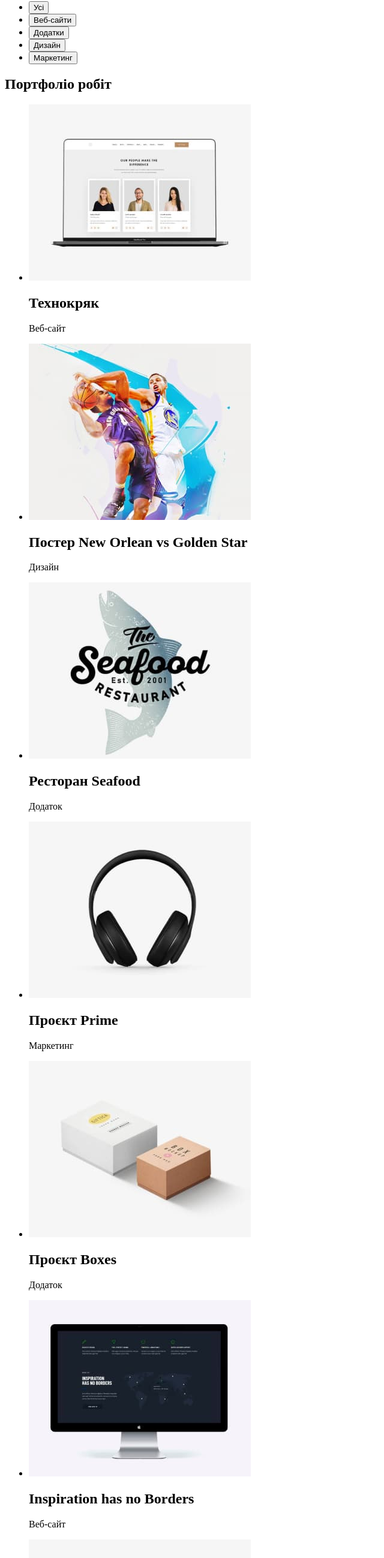
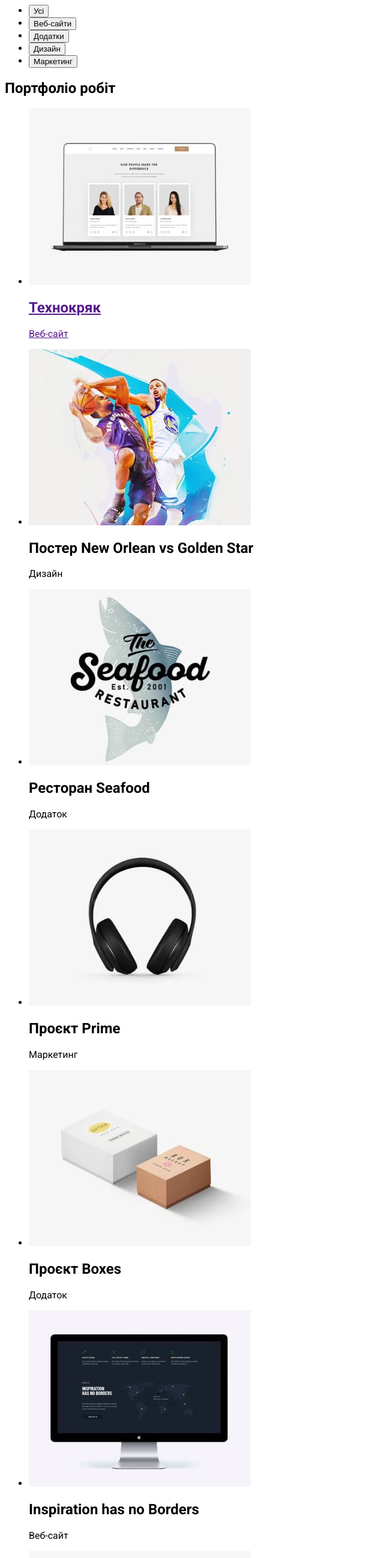
Before and after one commit to Milka4eva/goit-markup-hw-02, a plain HTML site: page portfolio.html in a window 1280 px wide. Shown: the part 162-2760 px from the top of the page at 60% size, without its empty margins (0-640 px from the left). Drawn offline with Linux system fonts and the light colour scheme.

Commit message:
Added links to portfolio elements

```diff
--- a/css/styles.css
+++ b/css/styles.css
@@ -0,0 +1,3 @@
+body {
+    font-family: "Roboto", sans-serif;
+}
--- a/portfolio.html
+++ b/portfolio.html
@@ -4,6 +4,9 @@
     <meta charset="UTF-8">
     <meta name="viewport" content="width=device-width, initial-scale=1.0">
     <link rel="stylesheet" href="css/styles.css">
+    <link rel="preconnect" href="https://fonts.googleapis.com">
+<link rel="preconnect" href="https://fonts.gstatic.com" crossorigin>
+<link href="https://fonts.googleapis.com/css2?family=Raleway:wght@700&family=Roboto:wght@400;500;700;900&display=swap" rel="stylesheet">
     <title>Портфоліо</title>
 </head>
 <body>
@@ -38,50 +41,59 @@
         <section>
             <h1>Портфоліо робіт</h1>
             <ul>
-                <li>
+                <li><a href="">
                     <img src="./images/portfolio01.jpg" width="370" height="294" alt="Технокряк">
                     <h2>Технокряк</h2>
                     <p>Веб-сайт</p>
+                    </a>
                 </li>
-                <li>
+                <li><a href=""></a>
                     <img src="./images/portfolio02.jpg" width="370" height="294" alt="Постер New Orlean vs Golden Star">
                     <h2>Постер New Orlean vs Golden Star</h2>
                     <p>Дизайн</p>
+                    </a>
                 </li>
-                <li>
+                <li><a href=""></a>
                     <img src="./images/portfolio03.jpg" width="370" height="294" alt="Ресторан Seafood">
                     <h2>Ресторан Seafood</h2>
                     <p>Додаток</p>
+                    </a>
                 </li>
-                <li>
+                <li><a href=""></a>
                     <img src="./images/portfolio04.jpg" width="370" height="294" alt="Проєкт Prime">
                     <h2>Проєкт Prime</h2>
                     <p>Маркетинг</p>
+                    </a>
                 </li>
-                <li>
+                <li><a href=""></a>
                     <img src="./images/portfolio05.jpg" width="370" height="294" alt="Проєкт Boxes">
                     <h2>Проєкт Boxes</h2>
                     <p>Додаток</p>
+                    </a>
                 </li>
-                <li>
+                <li><a href=""></a>
                     <img src="./images/portfolio06.jpg" width="370" height="294" alt="Inspiration has no Borders">
                     <h2>Inspiration has no Borders</h2>
                     <p>Веб-сайт</p>
+                    </a>
                 </li>
-                <li>
+                <li><a href=""></a>
                     <img src="./images/portfolio07.jpg" width="370" height="294" alt="Видання Limited Edition">
                     <h2>Видання Limited Edition</h2>
                     <p>Дизайн</p>
+                    </a>
                 </li>
-                <li>
+                <li><a href=""></a>
                     <img src="./images/portfolio08.jpg" width="370" height="294" alt="Проєкт Lab">
                     <h2>Проєкт Lab</h2>
                     <p>Маркетинг</p>
+                    </a>
                 </li>
-                <li>
+                <li><a href=""></a>
                     <img src="./images/portfolio09.jpg"width="370" height="294" alt="Growing Business">
                     <h2>Growing Business</h2>
                     <p>Додаток</p>
+                    </a>
                 </li>
             </ul>
         </section>
```
Also changed, not shown: index.html (+3 -0 lines).
